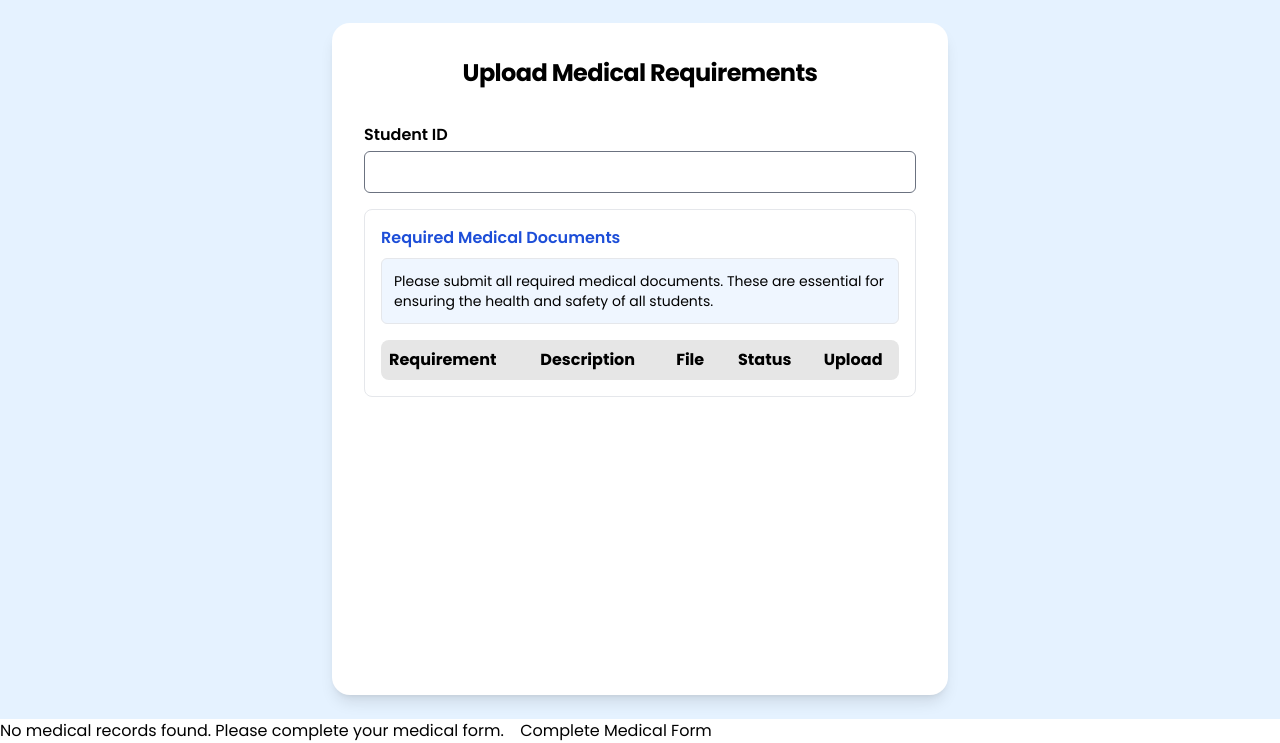
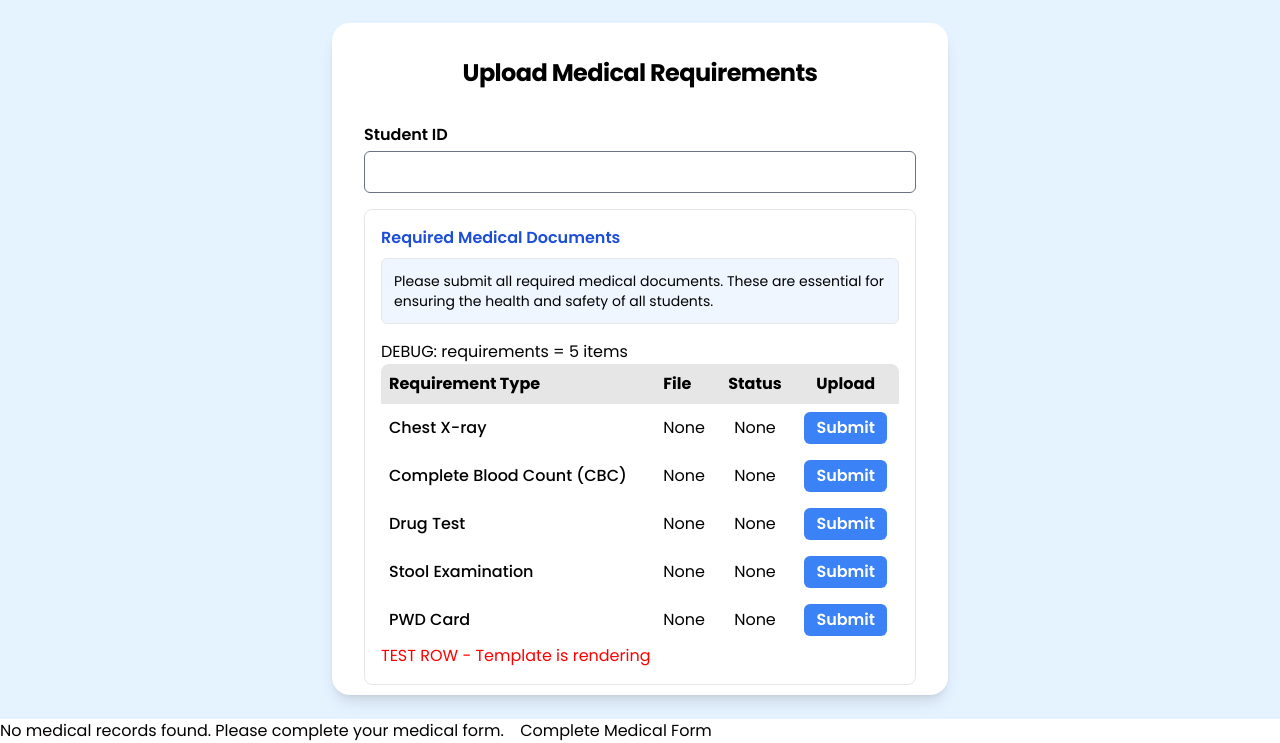
Before and after one commit to Jokbal88/capstone-v3, a Django app: page /medical/uploadrequirements/ in a window 1280 px wide. Shown: the part 81-824 px from the top of the page. Run offline with Django 5.2, Linux system fonts and the light colour scheme; lists and menus that the app fills with data are empty; parts of the project's set-up code (start-up, migrations or seed data) failed here and were passed over; some libraries are stand-ins or nearby versions.

Commit message:
Fixed medical requirements upload

```diff
--- a/medical/templates/students/medupload.html
+++ b/medical/templates/students/medupload.html
@@ -18,11 +18,11 @@
             <div class="mb-4 p-3 bg-blue-50 rounded-md border border-blue-100">
                 <p class="text-sm text-blue-800">Please submit all required medical documents. These are essential for ensuring the health and safety of all students.</p>
             </div>
+            <p>DEBUG: requirements = {{ requirements|length }} items</p>
             <table class="w-full table-auto border-separate border-spacing-0 rounded-lg overflow-hidden shadow">
                 <thead class="bg-[#e6e6e6]">
                     <tr>
-                        <th class="p-2 text-left">Requirement</th>
-                        <th class="p-2 text-left">Description</th>
+                        <th class="p-2 text-left">Requirement Type</th>
                         <th class="p-2 text-left">File</th>
                         <th class="p-2 text-center">Status</th>
                         <th class="p-2 text-center">Upload</th>
@@ -31,35 +31,47 @@
                 <tbody>
                     {% for req in requirements %}
                     <tr class="bg-white border-b hover:bg-gray-50">
-                        <td class="p-2 font-medium">{{ req.label }}</td>
-                        <td class="p-2 text-sm text-gray-600">
-                            {% if req.slug == 'chest_xray' %}
-                                A radiographic examination of your chest to screen for potential lung or heart conditions.
-                            {% elif req.slug == 'cbc' %}
-                                Complete Blood Count test to assess your overall health status and screen for various disorders.
-                            {% elif req.slug == 'drug_test' %}
-                                Standard drug screening test required for all students as per university policy.
-                            {% elif req.slug == 'stool_examination' %}
-                                Laboratory analysis of stool sample to check for parasites and other digestive health issues.
-                            {% elif req.slug == 'pwd_card' %}
-                                Person with Disability (PWD) identification card, if applicable.
+                        <td class="p-2 font-medium">{{ req.name }}</td>
+                        <td class="p-2">
+                            {% if md %}
+                                {% if req.slug == 'chest_xray' and md.chest_xray %}
+                                    <a class="text-blue-600 underline" href="{{ md.chest_xray.url }}" target="_blank">{{ md.chest_xray.name|slice:"11:" }}</a>
+                                {% elif req.slug == 'cbc' and md.cbc %}
+                                    <a class="text-blue-600 underline" href="{{ md.cbc.url }}" target="_blank">{{ md.cbc.name|slice:"4:" }}</a>
+                                {% elif req.slug == 'drug_test' and md.drug_test %}
+                                    <a class="text-blue-600 underline" href="{{ md.drug_test.url }}" target="_blank">{{ md.drug_test.name|slice:"11:" }}</a>
+                                {% elif req.slug == 'stool_examination' and md.stool_examination %}
+                                    <a class="text-blue-600 underline" href="{{ md.stool_examination.url }}" target="_blank">{{ md.stool_examination.name|slice:"11:" }}</a>
+                                {% elif req.slug == 'pwd_card' and md.pwd_card %}
+                                    <a class="text-blue-600 underline" href="{{ md.pwd_card.url }}" target="_blank">{{ md.pwd_card.name|slice:"9:" }}</a>
+                                {% else %}
+                                    <span class="text-gray-400">None</span>
                                 {% endif %}
-                        </td>
-                        <td class="p-2">
-                            {% if req.url %}
-                                <a class="text-blue-600 underline" href="{{ req.url }}" target="_blank">{{ req.name }}</a>
                             {% else %}
                                 <span class="text-gray-400">None</span>
                             {% endif %}
                         </td>
                         <td class="p-2 text-center">
-                            {% if req.url %}
+        {% if md %}
+                                {% if req.slug == 'chest_xray' and md.chest_xray %}
+                                    <span class="text-green-600 text-xl">&#10003;</span>
+                                {% elif req.slug == 'cbc' and md.cbc %}
+                                    <span class="text-green-600 text-xl">&#10003;</span>
+                                {% elif req.slug == 'drug_test' and md.drug_test %}
+                                    <span class="text-green-600 text-xl">&#10003;</span>
+                                {% elif req.slug == 'stool_examination' and md.stool_examination %}
+                                    <span class="text-green-600 text-xl">&#10003;</span>
+                                {% elif req.slug == 'pwd_card' and md.pwd_card %}
                                     <span class="text-green-600 text-xl">&#10003;</span>
                                 {% else %}
                                     <span class="text-red-500 text-xl">&#10007;</span>
             {% endif %}
+                            {% else %}
+                                <span class="text-gray-400">None</span>
+        {% endif %}
                         </td>
                         <td class="p-2 text-center">
+                            {% if md %}
                                 <form method="POST" enctype="multipart/form-data" class="flex flex-col items-center gap-2">
                                     {% csrf_token %}
                                     <input type="hidden" name="student_id" value="{{ user.username }}">
@@ -67,9 +79,20 @@
                                     <input type="file" name="file" class="file-input file-input-bordered file-input-sm w-full mb-2" required>
                                     <button type="submit" class="bg-[#3b82f6] text-white py-1 px-3 rounded-md font-semibold hover:bg-[#2563eb] transition-colors">Upload</button>
                                 </form>
+                            {% else %}
+                                <form method="POST">
+            {% csrf_token %}
+                                    <input type="hidden" name="student_id" value="{{ user.username }}">
+                                    <input type="hidden" name="requirement_type" value="{{ req.slug }}">
+                                    <button type="submit" class="bg-[#3b82f6] text-white py-1 px-3 rounded-md font-semibold hover:bg-[#2563eb] transition-colors">Submit</button>
+                                </form>
+                            {% endif %}
                         </td>
                     </tr>
                     {% endfor %}
+                    <tr>
+                        <td colspan="4" style="color:red;">TEST ROW - Template is rendering</td>
+                      </tr>
                 </tbody>
             </table>
             </div>
--- a/medical/views.py
+++ b/medical/views.py
@@ -32,6 +32,7 @@ import json
 import calendar
 import csv
 from django.contrib.auth.decorators import user_passes_test, login_required
+import os
 
 from .forms import UploadFileForm
 
@@ -905,76 +906,55 @@ def student_medical_requirements_tracker(request):
 
 # Views for handling the medical requirements uploaded file
 def upload_requirements(request):
-    if request.method == "POST":
-        student_id = request.POST.get("student_id")
+    requirements = [
+        {'slug': 'chest_xray', 'name': 'Chest X-ray'},
+        {'slug': 'cbc', 'name': 'Complete Blood Count (CBC)'},
+        {'slug': 'drug_test', 'name': 'Drug Test'},
+        {'slug': 'stool_examination', 'name': 'Stool Examination'},
+        {'slug': 'pwd_card', 'name': 'PWD Card'}
+    ]
+    student_id = request.GET.get("student_id") or getattr(request.user, 'username', None)
+    md = None
+    patient = None
+
+    if student_id:
         try:
             patient = Patient.objects.get(student__student_id=student_id)
+            md, _ = MedicalRequirement.objects.get_or_create(patient=patient)
         except Patient.DoesNotExist:
-            # If patient does not exist, redirect to basicinfo.html
-            messages.info(request, "Fill out this form first before doing any transactions")
-            return redirect('medical:patient_basicinfo', student_id=student_id)
+            patient = None
+            md = None
 
-        x_ray = request.FILES.get("x-ray")
-        cbc = request.FILES.get("cbc")
-        drug_test = request.FILES.get("drug-test")
-        stool_exam = request.FILES.get("stool-exam")
-        pwd_card = request.FILES.get("pwd-card")
+    if request.method == "POST" and patient:
+        requirement_type = request.POST.get("requirement_type")
+        file = request.FILES.get("file")
+        if requirement_type and file:
+            ext = os.path.splitext(file.name)[1]
+            today = datetime.now().strftime("%Y%m%d")
+            new_filename = f"{requirement_type}_{student_id}_{today}{ext}"
+            if requirement_type == "chest_xray":
+                md.chest_xray.save(new_filename, file)
+            elif requirement_type == "cbc":
+                md.cbc.save(new_filename, file)
+            elif requirement_type == "drug_test":
+                md.drug_test.save(new_filename, file)
+            elif requirement_type == "stool_examination":
+                md.stool_examination.save(new_filename, file)
+            elif requirement_type == "pwd_card":
+                md.pwd_card.save(new_filename, file)
+            md.save()
+            messages.success(request, f"{dict((r['slug'], r['name']) for r in requirements)[requirement_type]} uploaded successfully.")
 
-        # Check if file is less than 5 MB, pwd card excluded
-        if (x_ray and (x_ray.size / 1_048_576) > 5) or (cbc and (cbc.size / 1_048_576) > 5) or (stool_exam and (stool_exam.size / 1_048_576) > 5) or (drug_test and (drug_test.size / 1_048_576) > 5):
-            messages.error(request, "File size exceeds the limit.")
-            return render(request, "students/medupload.html", {"patient": patient})
+    return render(request, "students/medupload.html", {"requirements": requirements, "md": md, "patient": patient})
 
-        # Check if the medical requirements already exist
-        try:
-            md = MedicalRequirement.objects.get(patient=patient)
+# Custom template filter for basename
+def basename(value):
+    return os.path.basename(value)
 
-            # Update existing records
-            if x_ray:
-                md.chest_xray.save(x_ray.name, x_ray)
-            if cbc:
-                md.cbc.save(cbc.name, cbc)
-            if drug_test:
-                md.drug_test.save(drug_test.name, drug_test)
-            if stool_exam:
-                md.stool_examination.save(stool_exam.name, stool_exam)
-            if pwd_card:
-                md.pwd_card.save(pwd_card.name, pwd_card)
+from django import template
+register = template.Library()
+register.filter('basename', basename)
 
-            md.save()
-            messages.success(request, "Your files have been successfully updated")
-        except MedicalRequirement.DoesNotExist:
-            # Create new records
-            md = MedicalRequirement.objects.create(
-                patient=patient,
-                chest_xray=x_ray,
-                cbc=cbc,
-                drug_test=drug_test,
-                stool_examination=stool_exam
-            )
-            if pwd_card:
-                md.pwd_card.save(pwd_card.name, pwd_card)
-
-            messages.success(request, "Your files have been successfully uploaded")
-
-        return render(request, "students/medupload.html", {"patient": patient, "md": md})
-
-    # GET request
-    if request.method == "GET":
-        student_id = request.GET.get("student_id")
-        if student_id:
-            try:
-                patient = Patient.objects.get(student__student_id=student_id)
-                md = MedicalRequirement.objects.get(patient=patient)
-                return render(request, "students/medupload.html", {"patient": patient, "md": md})
-            except Patient.DoesNotExist:
-                # If patient does not exist, redirect to basicinfo.html
-                messages.info(request, "Fill out this form first before doing any transactions")
-                return redirect('medical:patient_basicinfo', student_id=student_id)
-            except MedicalRequirement.DoesNotExist:
-                return render(request, "students/medupload.html", {"patient": patient})
-
-    return render(request, "students/medupload.html", {})
 # Views for handling students request for dental services
 def dental_services(request):
     if request.method == "POST":
--- a/medicalsytem/settings.py
+++ b/medicalsytem/settings.py
@@ -164,4 +164,4 @@ STATIC_ROOT = BASE_DIR / "staticfiles"
 DEFAULT_AUTO_FIELD = "django.db.models.BigAutoField"
 
 MEDIA_ROOT = BASE_DIR / "media"
-MEDIA_URL = "media/"
+MEDIA_URL = "/media/"
```
Also changed, not shown: 4 other files. Lines whose indentation alone changed are shown as unchanged.
